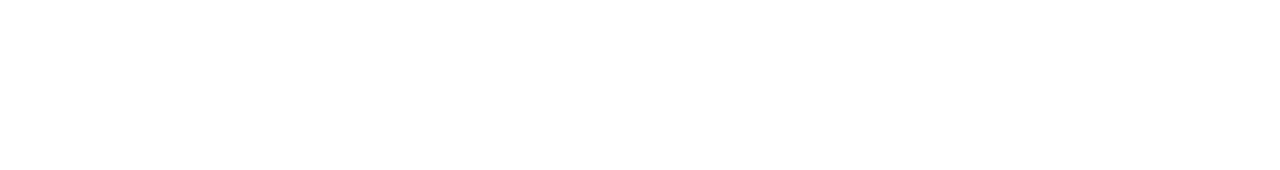
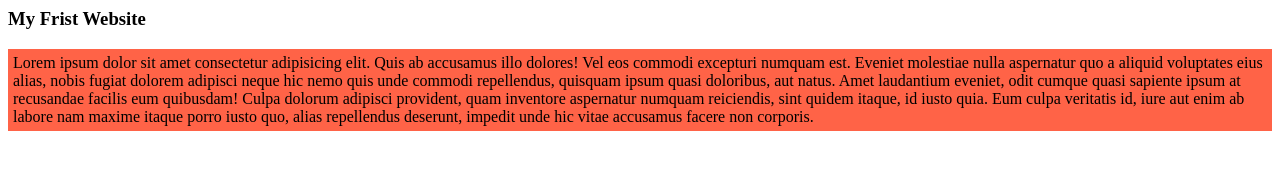
Before and after one commit to tonmoysutradhar/practice-repo, a plain HTML site: page index.html in a window 1280 px wide. Drawn offline with Linux system fonts and the light colour scheme.

Commit message:
added the css style

```diff
--- a/index.html
+++ b/index.html
@@ -2,9 +2,15 @@
 <head>
   <meta charset="UTF-8">
   <meta name="viewport" content="width=device-width, initial-scale=1.0">
-  <title>Document</title>
+  <title>Simple Website</title>
+  <link rel="stylesheet" href="./style.css">
 </head>
 <body>
-
+  <div>
+    <h3>My Frist Website</h3>
+    <p>
+      Lorem ipsum dolor sit amet consectetur adipisicing elit. Quis ab accusamus illo dolores! Vel eos commodi excepturi numquam est. Eveniet molestiae nulla aspernatur quo a aliquid voluptates eius alias, nobis fugiat dolorem adipisci neque hic nemo quis unde commodi repellendus, quisquam ipsum quasi doloribus, aut natus. Amet laudantium eveniet, odit cumque quasi sapiente ipsum at recusandae facilis eum quibusdam! Culpa dolorum adipisci provident, quam inventore aspernatur numquam reiciendis, sint quidem itaque, id iusto quia. Eum culpa veritatis id, iure aut enim ab labore nam maxime itaque porro iusto quo, alias repellendus deserunt, impedit unde hic vitae accusamus facere non corporis.
+    </p>
+  </div>
 </body>
 </html>
--- /dev/null
+++ b/style.css
@@ -0,0 +1,4 @@
+p{
+  background-color: tomato;
+  padding: 5px;
+}
```
